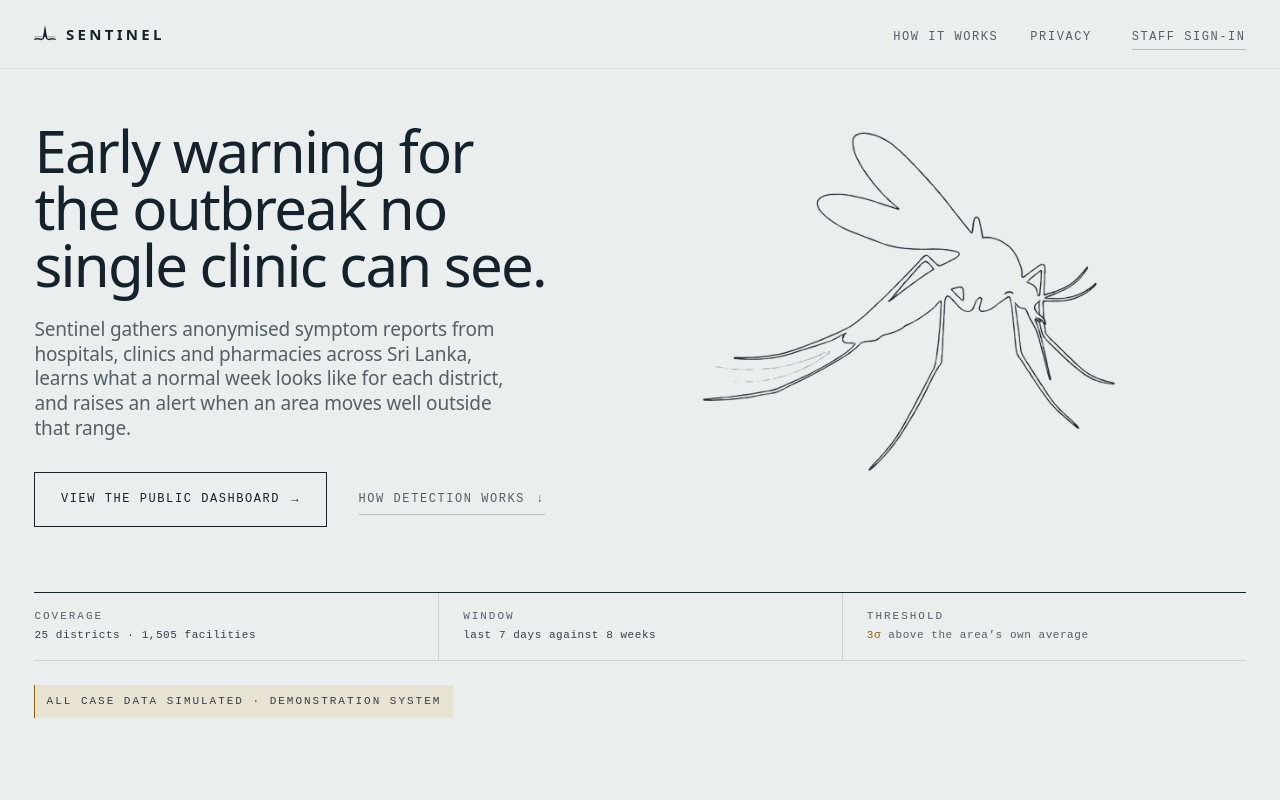
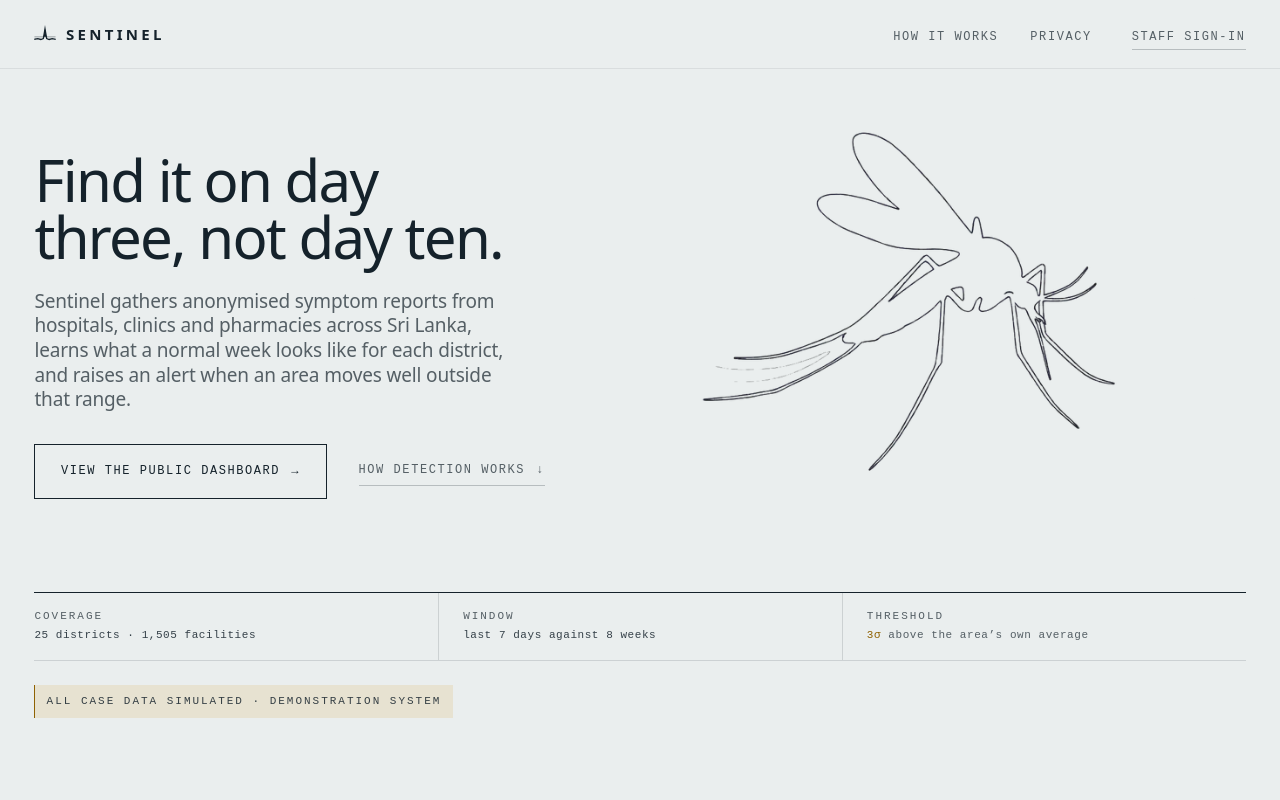
Before and after one commit to Rimaz17/sentinel, a React (Vite) app in the folder frontend/: page / in a window 1280 px wide. Shown: the top 800 px of the page. Built offline with nearby package versions, Linux system fonts and the light colour scheme.

Commit message:
copy: sharpen the hero headline to the detection-speed claim

```diff
--- a/frontend/src/features/landing/sections/Hero.tsx
+++ b/frontend/src/features/landing/sections/Hero.tsx
@@ -21,7 +21,7 @@ export function Hero() {
         <div className="split split--paired">
           <div className="hero__lede">
             <h1 id="hero-title" className="hero__title">
-              Early warning for the outbreak no single clinic can see.
+              Find it on day three, not day ten.
             </h1>
 
             <p className="hero__standfirst">
```
Also changed, not shown: 2 other files (tests, documents, lock files or other folders).
